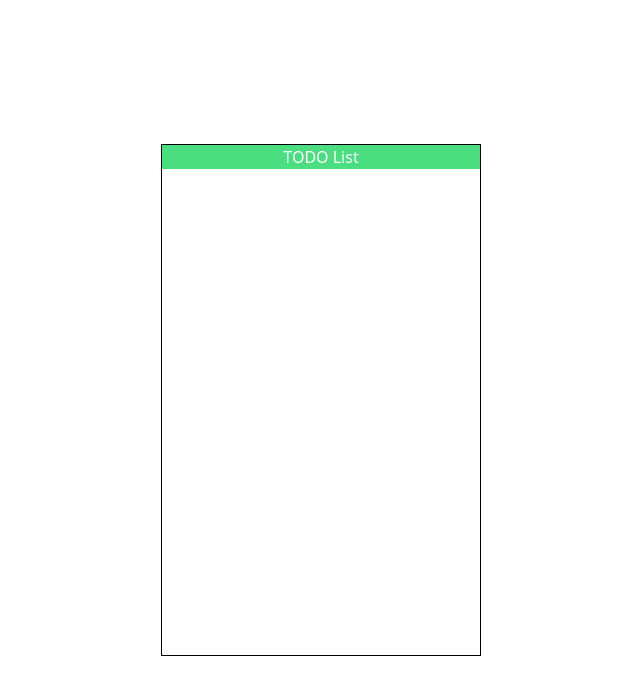
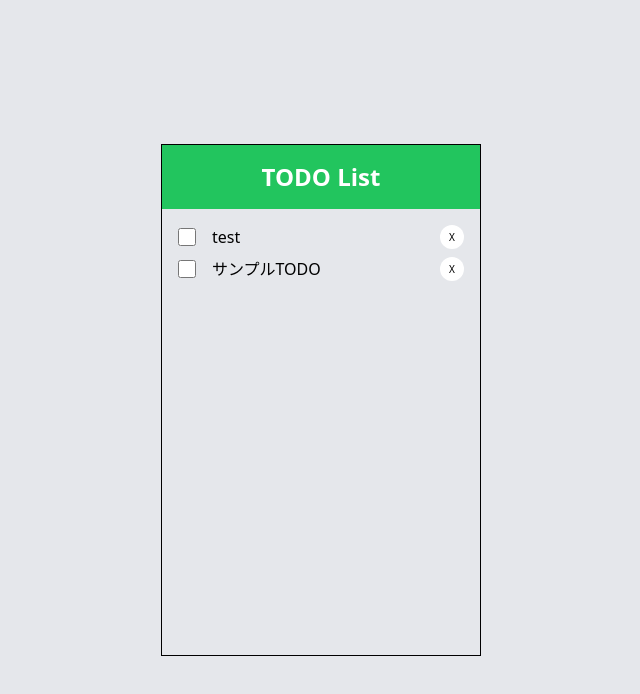
Before and after one commit to saezuri510/todo-app-hands-on, a Next.js app: page / in a window 1280 px wide. Shown: the top 694 px of the page, without its empty margins (319-959 px from the left). Built offline with nearby package versions, Linux system fonts and the light colour scheme.

Commit message:
feat: headerとtodo listを実装

```diff
--- a/src/app/page.tsx
+++ b/src/app/page.tsx
@@ -1,10 +1,50 @@
+"use client";
+
+import { TASKS } from "@/constants/tasks";
+import { useState } from "react";
+
 const HomePage = () => {
+  const [tasks, setTasks] = useState(TASKS);
+
+  const handleCheck = (index: number) => {
+    setTasks((prev) =>
+      prev.map((task, i) =>
+        i === index ? { ...task, isCompleted: !task.isCompleted } : task,
+      ),
+    );
+  };
+
+  const handleClick = (index: number) => {
+    setTasks((prev) => prev.filter((_task, i) => i !== index));
+  };
+
   return (
-    <div>
+    <div className="h-screen w-screen bg-gray-200">
       <div className="fixed inset-0 m-auto h-[512px] w-[320px] border border-black">
-        <div className="flex items-center justify-center bg-green-400 text-white">
+        <header className="flex h-[64px] items-center justify-center bg-green-500 text-[24px] font-bold text-white">
           TODO List
-        </div>
+        </header>
+        <ul className="space-y-[8px] p-[16px]">
+          {tasks.map((task, idx) => (
+            <li key={idx} className="flex w-full items-center">
+              <input
+                className="mr-[16px] h-[18px] w-[18px] outline-none"
+                type="checkbox"
+                id={`checkbox${idx}`}
+                checked={task.isCompleted}
+                onChange={() => handleCheck(idx)}
+              />
+              <label htmlFor={`checkbox${idx}`}>{task.name}</label>
+              <button
+                className="ml-auto flex h-[24px] w-[24px] cursor-pointer items-center justify-center rounded-full bg-white text-[10px]"
+                type="button"
+                onClick={() => handleClick(idx)}
+              >
+                X
+              </button>
+            </li>
+          ))}
+        </ul>
       </div>
     </div>
   );
--- /dev/null
+++ b/src/constants/tasks.ts
@@ -0,0 +1,12 @@
+import { Task } from "@/types/Task";
+
+export const TASKS: Task[] = [
+  {
+    name: "test",
+    isCompleted: false,
+  },
+  {
+    name: "サンプルTODO",
+    isCompleted: false,
+  },
+];
--- /dev/null
+++ b/src/types/Task.ts
@@ -0,0 +1,4 @@
+export type Task = {
+  name: string;
+  isCompleted: boolean;
+};
```
